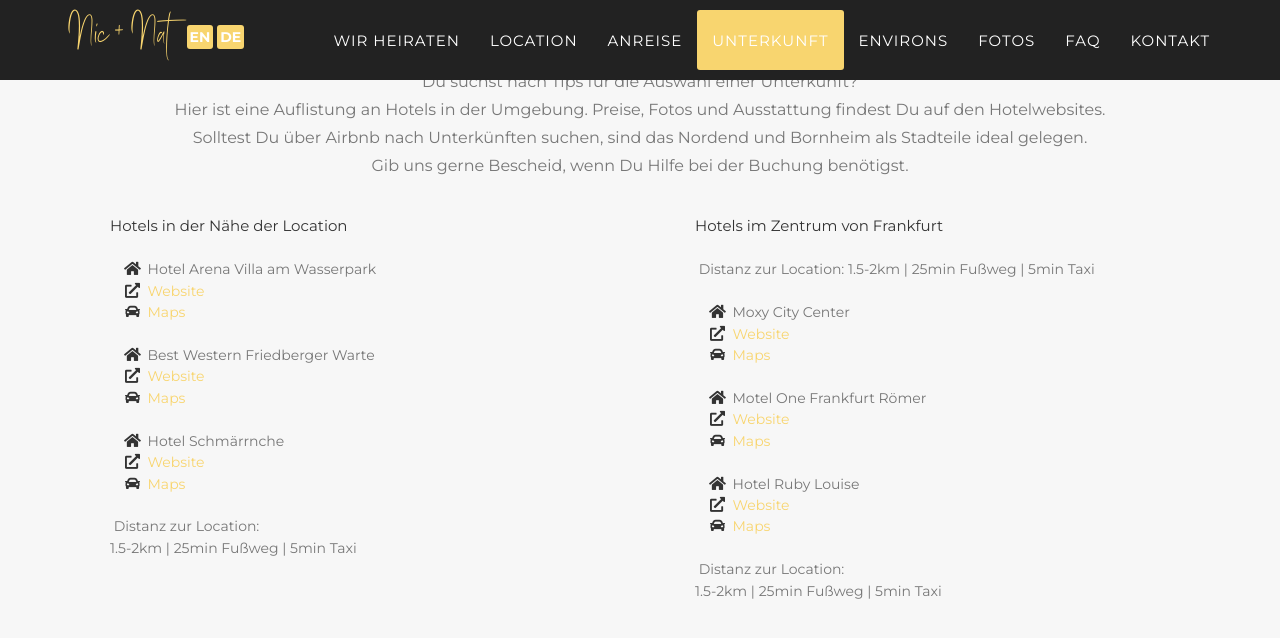
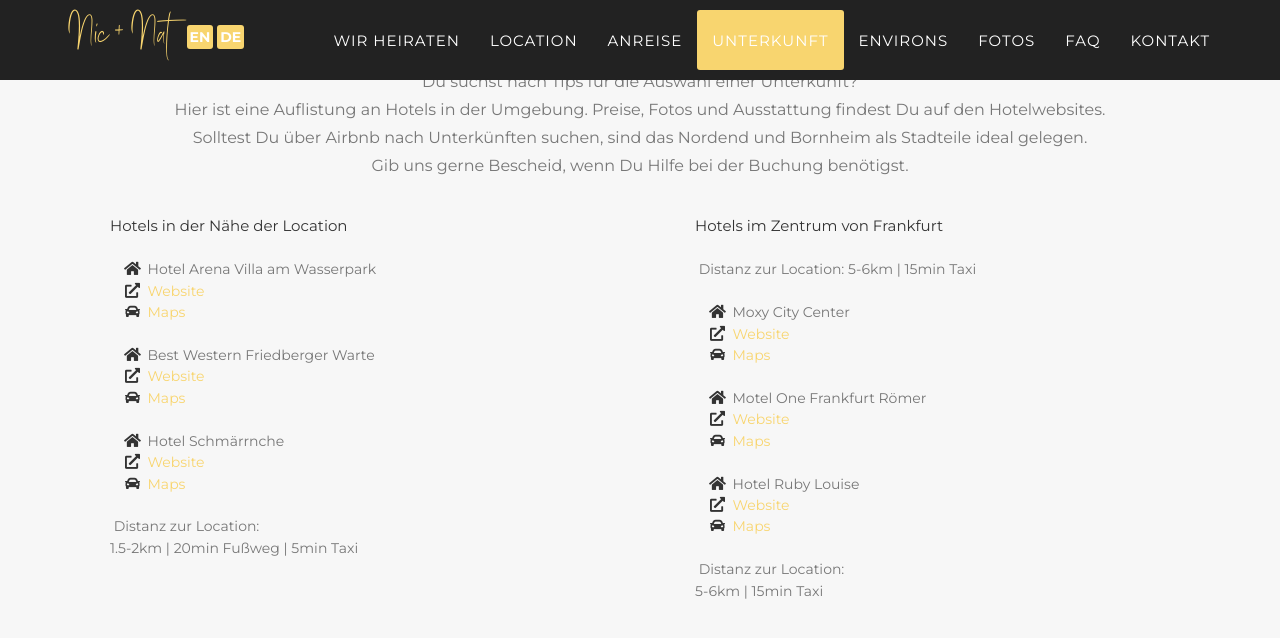
Before and after one commit to nic-nat/wedding, a Jekyll site: the page built from _fr_pages/index.html, in a window 1280 px wide and 900 px high, scrolled down 3832 px. Shown: the top 638 px of the window. Built offline with Jekyll 4.4.1, drawn with Linux system fonts in a browser that asks for light colours; some web fonts are replaced.

Commit message:
Update stay.html

```diff
--- a/_includes/fr_data/stay.html
+++ b/_includes/fr_data/stay.html
@@ -54,7 +54,7 @@
                             <li><br></li>
                         </ul>
                         </li>
-                        <span class="text-muted plist"> Distanz zur Location:<br>1.5-2km | 25min Fußweg | 5min Taxi</span>
+                        <span class="text-muted plist"> Distanz zur Location:<br>1.5-2km | 20min Fußweg | 5min Taxi</span>
                         </li>
                 </ul>
             </div>
@@ -66,7 +66,7 @@
                         Hotels im Zentrum von Frankfurt
                         <li><br></li>
                             </li>
-                            <span class="text-muted plist"> Distanz zur Location: 1.5-2km | 25min Fußweg | 5min Taxi</span>
+                            <span class="text-muted plist"> Distanz zur Location: 5-6km | 15min Taxi</span>
                             </li>
                         <li><br></li>
                         <ul class="fa-ul">
@@ -109,7 +109,7 @@
                             <li><br></li>
                         </ul>
                         </li>
-                        <span class="text-muted plist"> Distanz zur Location:<br>1.5-2km | 25min Fußweg | 5min Taxi</span>
+                        <span class="text-muted plist"> Distanz zur Location:<br>5-6km | 15min Taxi</span>
                         </li>
                 </ul>
             </div>
```
